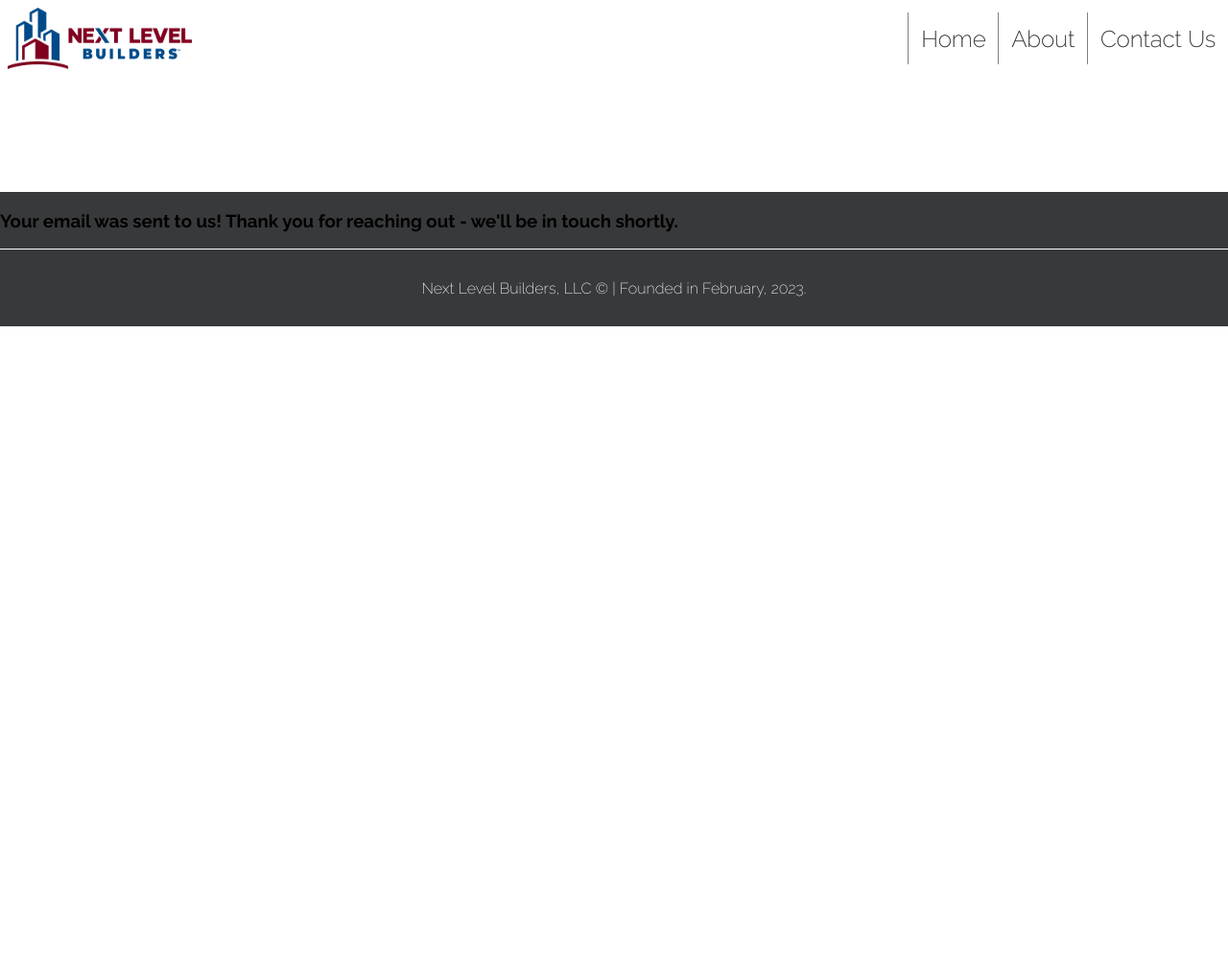
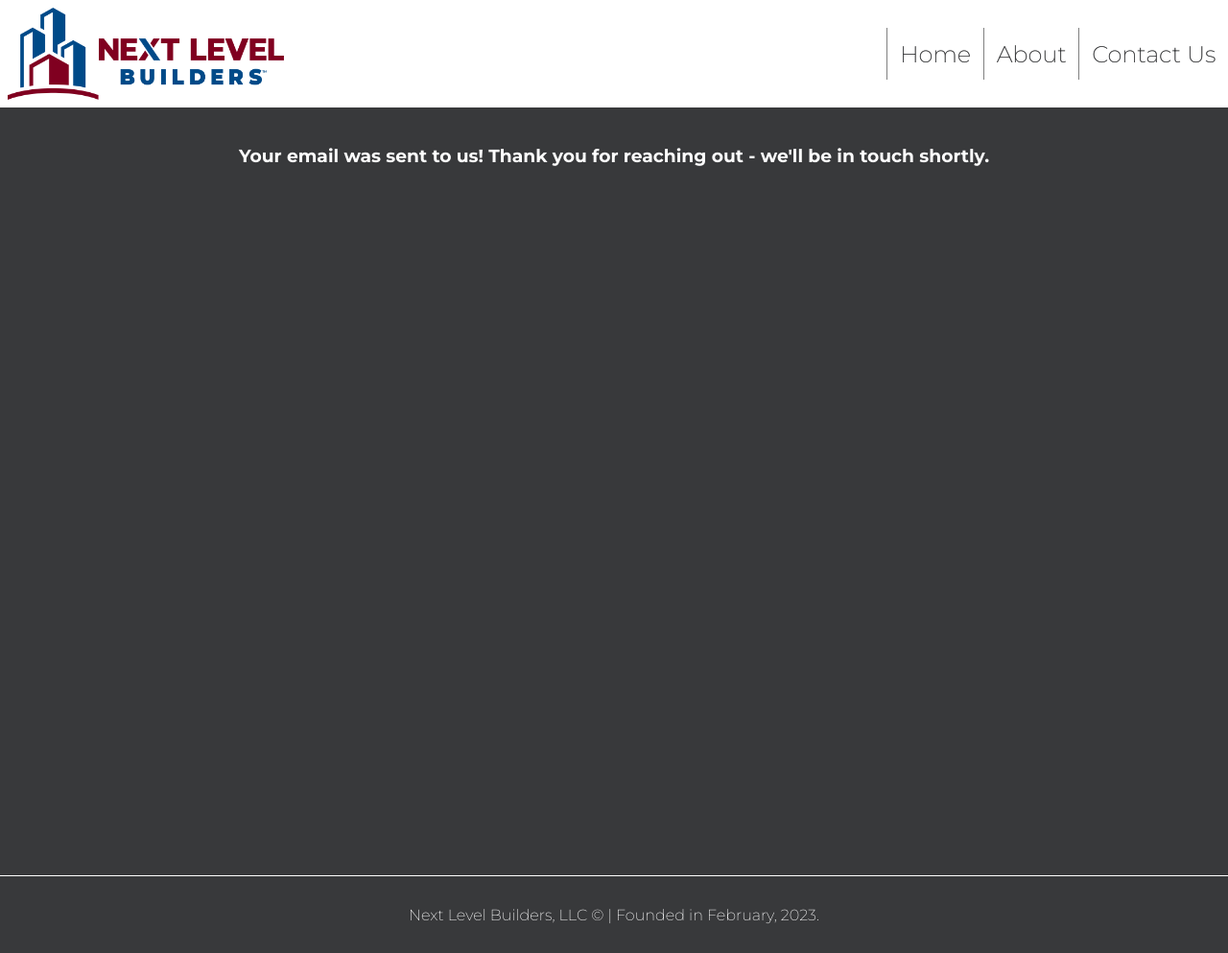
Before and after one commit to ritchieritch42/Next-Level-Builders, a Flask app: page /emailsuccess in a window 1280 px wide. Shown: the whole page at 96% size. Before the commit the page ends 340 px from the top, so only its background shows below. Run offline with Flask 3, Linux system fonts and the light colour scheme.

Commit message:
formatted h3 at center top with 20px padding

```diff
--- a/static/scripts/index.js
+++ b/static/scripts/index.js
@@ -133,3 +133,19 @@ function mobileNavSizeChange(elementClass) {
     });
   }
 }
+
+function adjustContainerMargin() {
+  const navbar = document.querySelector(".navbar");
+  const container = document.querySelector(".email-success-container");
+
+  if (navbar && container) {
+    const navbarHeight = navbar.offsetHeight;
+    container.style.marginTop = `${navbarHeight}px`;
+  }
+}
+
+// Adjust the margin on page load
+window.addEventListener("load", adjustContainerMargin);
+
+// Adjust the margin if the window is resized
+window.addEventListener("resize", adjustContainerMargin);
--- a/static/styles.css
+++ b/static/styles.css
@@ -1,8 +1,8 @@
 /* For all desktop templates */
-@import url("https://fonts.googleapis.com/css2?family=Raleway:ital,wght@0,100..900;1,100..900&display=swap");
+@import url("https://fonts.googleapis.com/css2?family=Montserrat:ital,wght@0,100..900;1,100..900&display=swap");
 
 body {
-  font-family: "Raleway", sans-serif;
+  font-family: "Montserrat", sans-serif;
   font-optical-sizing: auto;
   font-weight: 200;
   font-style: normal;
@@ -35,8 +35,8 @@ body {
 }
 
 .logo {
-  width: 15vw;
-  height: 5vw;
+  width: 22.5vw;
+  height: 7.5vw;
   padding: 1vh;
 }
 
@@ -154,7 +154,7 @@ body {
   height: 100%;
   justify-content: center;
   align-content: center;
-  background-color: rgba(205, 40, 14, 0.9);
+  background-color: rgba(128, 0, 32, 1);
 }
 
 .servicesheader {
@@ -397,7 +397,8 @@ form {
 }
 
 input {
-  font-family: "Carrois Gothic SC", sans-serif;
+  font-family: "Montserrat", sans-serif;
+  font-optical-sizing: auto;
   font-weight: 200;
   font-style: normal;
   font-size: 1.75rem;
@@ -411,7 +412,8 @@ label {
 textarea {
   width: 700px;
   height: 200px;
-  font-family: "Carrois Gothic SC", sans-serif;
+  font-family: "Montserrat", sans-serif;
+  font-optical-sizing: auto;
   font-weight: 200;
   font-style: normal;
   font-size: 1.75rem;
@@ -423,8 +425,9 @@ textarea {
 }
 
 button {
-  font-family: "Carrois Gothic SC", sans-serif;
-  font-weight: 400;
+  font-family: "Montserrat", sans-serif;
+  font-optical-sizing: auto;
+  font-weight: 200;
   font-style: normal;
   font-size: 2rem;
   margin: 2vh;
@@ -435,7 +438,7 @@ button {
 }
 
 button:hover {
-  background-color: rgba(205, 40, 14, 0.5);
+  background-color: rgba(128, 0, 32, 1);
   transition: 0.5s;
 }
 
@@ -443,9 +446,20 @@ button:hover {
   color: white;
 }
 
-.g-recaptcha {
+/* Email Success Formatting */
+.email-success-container {
   display: flex;
-  justify-content: center;
+  flex-direction: column;
+  align-items: center;
+  text-align: center;
+  background-color: #38393b;
+  min-height: 100vh;
+}
+
+.email-success-container h3 {
+  color: white;
+  text-align: center;
+  width: 100%;
   padding-top: 20px;
 }
 
@@ -515,21 +529,6 @@ button:hover {
   textarea {
     height: 200px;
   }
-}
-
-/* Email Success Formatting */
-.email-success-container {
-  display: flex;
-  flex-direction: row;
-  text-align: center;
-  align-items: center;
-  align-content: center;
-  margin-top: 200px;
-  background-color: #38393b;
-}
-
-.email-success-header #text {
-  color: white;
 }
 
 /*Media query for tablet-sized devices*/
```
